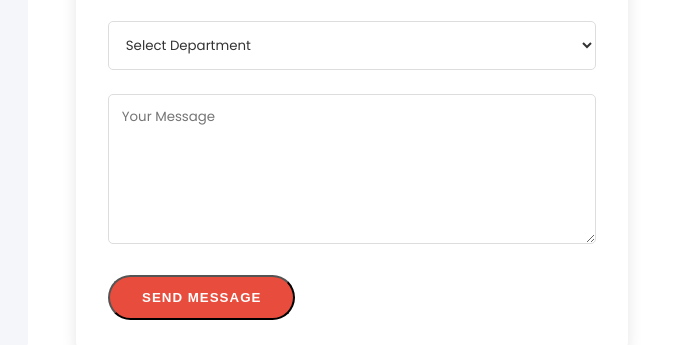
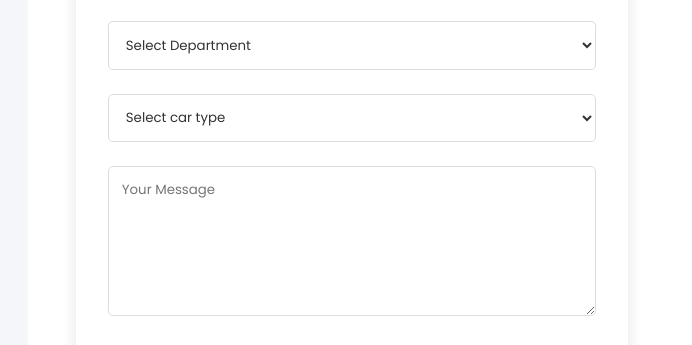
Before and after one commit to rajautomobile/auto, a plain HTML site: page index.html in a window 1280 px wide. Shown: the part 5241-5586 px from the top of the page, 588-1280 px from the left. Drawn offline with Linux system fonts and the light colour scheme.

Commit message:
contact form edit

```diff
--- a/index.html
+++ b/index.html
@@ -388,6 +388,13 @@
                         </select>
                     </div>
                     <div class="form-group">
+                        <select id="department" name="department" required>
+                            <option value="">Select car type </option>
+                            <option value="general">Petrol</option>
+                            <option value="body">deisel</option>
+                        </select>
+                    </div>
+                    <div class="form-group">
                         <textarea id="message" name="message" required placeholder="Your Message"></textarea>
                     </div>
                     <button type="submit" class="btn btn-primary" data-trans="btn_send">Send Message</button>
```
